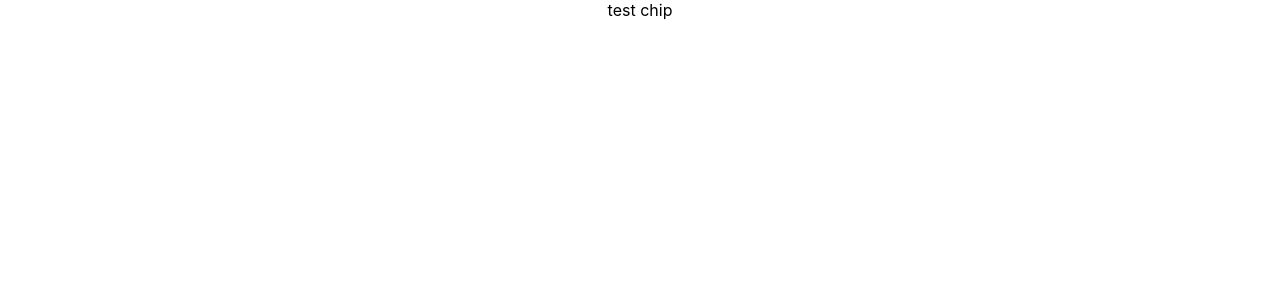
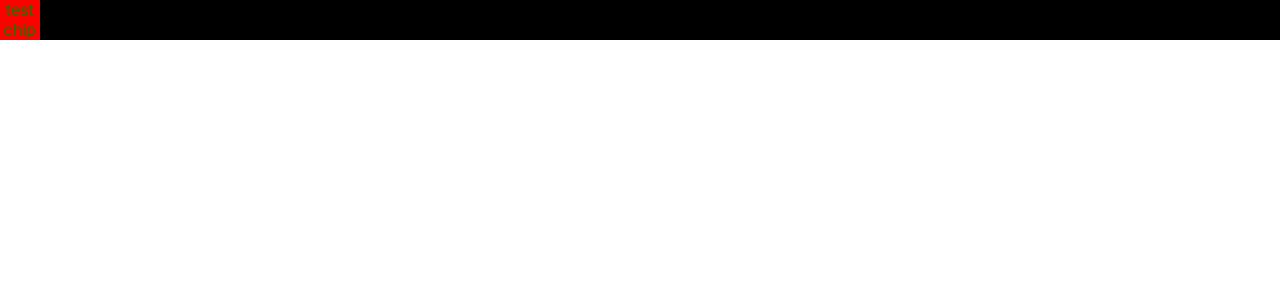
Before and after one commit to timdecillis/augment-chip-library, a React (Create React App) app: page / in a window 1280 px wide. Shown: the top 300 px of the page. Built offline with nearby package versions, Linux system fonts and the light colour scheme.

Commit message:
added AugmentChip style module

```diff
--- a/src/App.tsx
+++ b/src/App.tsx
@@ -1,10 +1,9 @@
-import React from "react";
 import "./App.css";
 import AugmentChip from "./lib/AugmentChip";
+import Container from "./lib/Container";
 
 function App() {
-  return (
-    <div className="App">
+  const component = (
     <AugmentChip
       Type="Secondary"
       Size="Medium"
@@ -13,6 +12,10 @@ function App() {
       IsAnimating={true}
       EndAddOn="none"
     />
+  );
+  return (
+    <div className="App">
+      <Container propComponent={component} />
     </div>
   );
 }
--- a/src/lib/AugmentChip.tsx
+++ b/src/lib/AugmentChip.tsx
@@ -24,8 +24,8 @@ function AugmentChip({
     Secondary: 'bar',
     Terniary: 'foobar'
   }
-  console.log(TypeData[Type])
-  return <div className={`${TypeData[Type]}-${Size}-${IsAnimating}-${EndAddOn}`} >{Label}</div>;
+  const elementClass = `${TypeData[Type]}-${Size}-${IsAnimating}-${EndAddOn}`
+  return <div style={{background: 'red', maxWidth: '40px'}} className={elementClass} >{Label}</div>;
 }
 
 export default AugmentChip;
--- a/src/lib/Container.tsx
+++ b/src/lib/Container.tsx
@@ -1,9 +1,5 @@
-import React from 'react'
-
-function Container() {
-  return (
-    <div>Container</div>
-  )
+function Container({ propComponent }: any) {
+  return <div style={{border: 'black', color: 'green', background: 'black'}} >{propComponent}</div>;
 }
 
-export default Container
+export default Container;
```
Also changed, not shown: src/styles/AugmentChip.module.css (added). Lines whose indentation alone changed are shown as unchanged.
